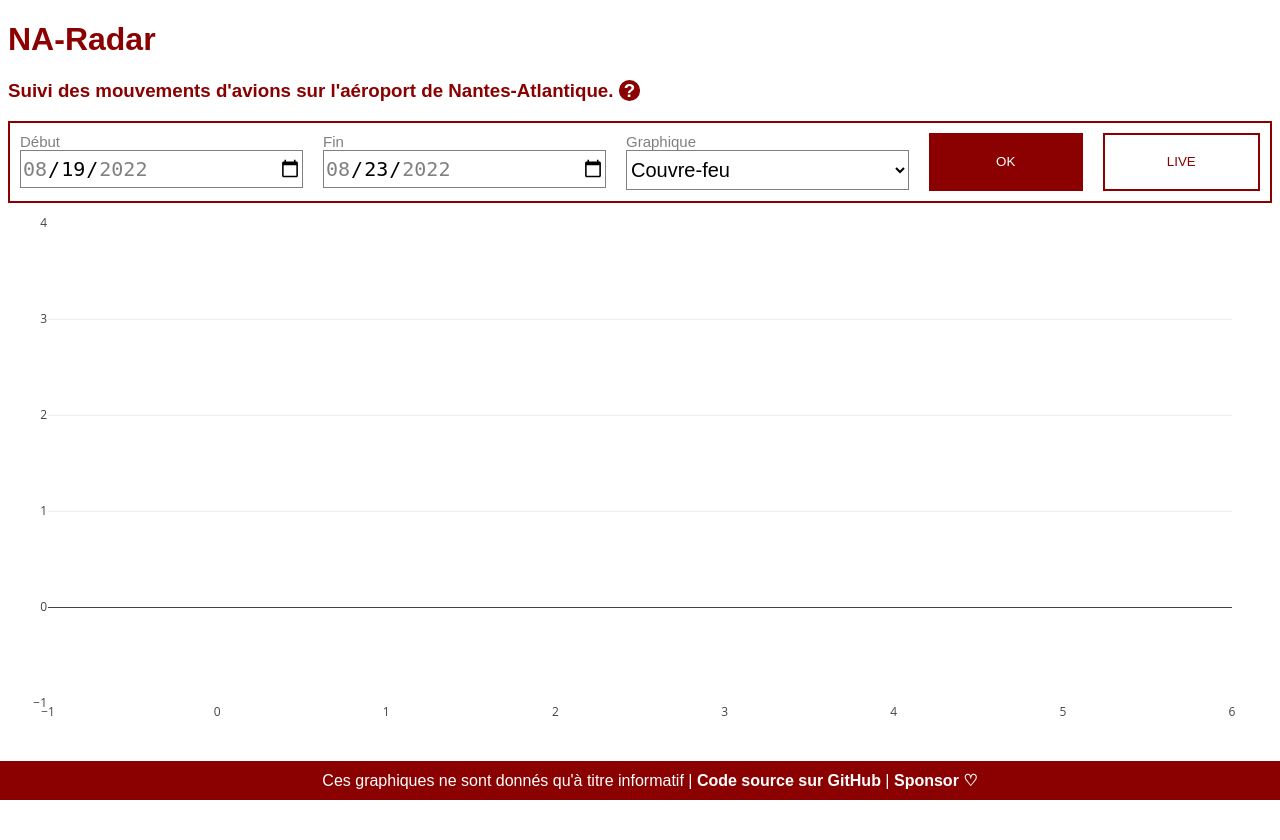
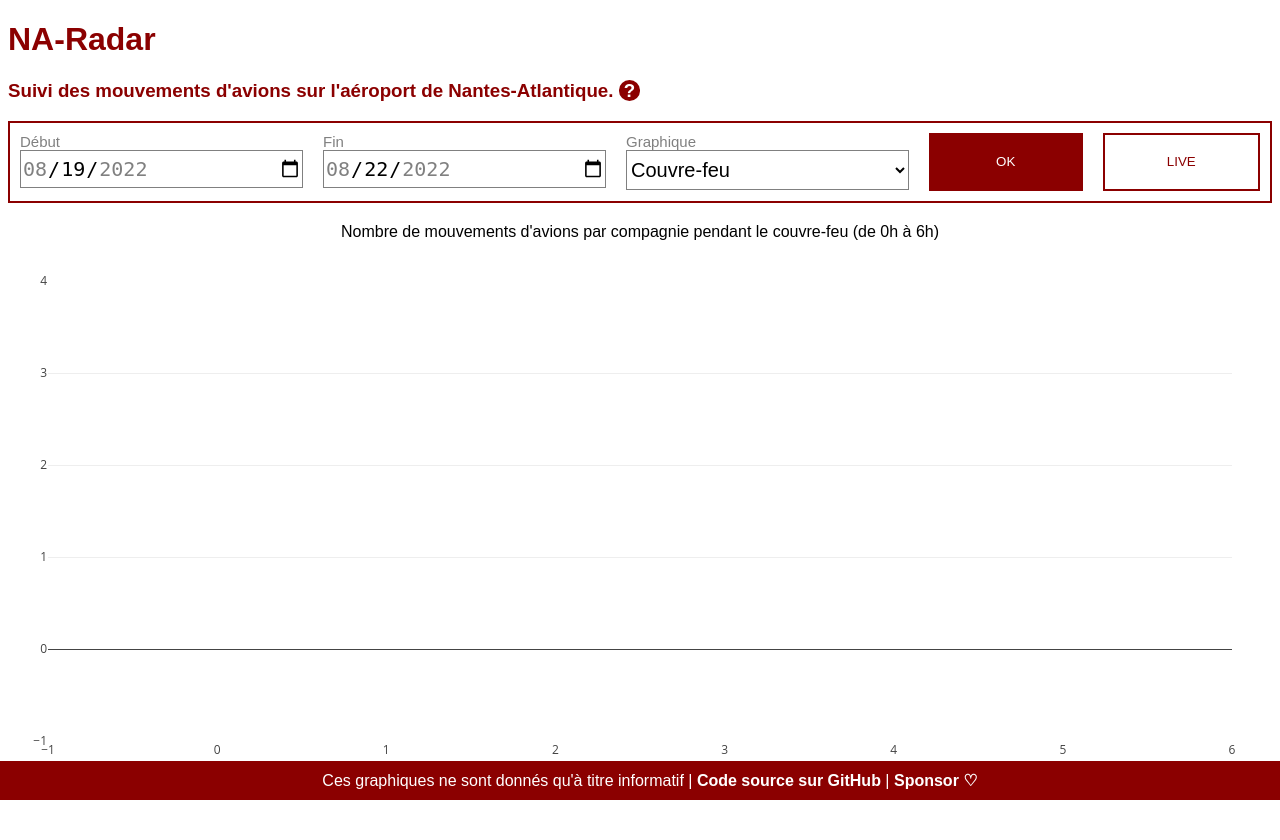
Before and after one commit to matteli/na-radar, a Flask app: page / in a window 1280 px wide. Shown: the top 840 px of the page. Before the commit the page ends 800 px from the top, so only its background shows below. Run offline with Flask 2, Linux system fonts and the light colour scheme; data that the repository does not hold is empty; parts of the project's set-up code (start-up, migrations or seed data) failed here and were passed over; some libraries are stand-ins or nearby versions.

Commit message:
last day change and title add

```diff
--- a/na_visualize/na_visualize.py
+++ b/na_visualize/na_visualize.py
@@ -12,9 +12,9 @@ app = Flask(__name__)
 @app.route("/", methods=["GET"])
 def index():
     start_date = START_DATE
-    end_date = (datetime.date.today() + datetime.timedelta(days=1)).isoformat()
+    end_date = datetime.date.today().isoformat()
     type_graph = "C"
-    airlines, amounts, total_amount, colors, order = get_data(
+    airlines, amounts, total_amount, colors, order, title = get_data(
         start_date, end_date, type_graph
     )
 
@@ -25,6 +25,7 @@ def index():
         total_amount=json.dumps(total_amount),
         colors=json.dumps(colors),
         order=json.dumps(order),
+        title=title,
         start_date=start_date,
         end_date=end_date,
         type_graph=type_graph,
@@ -53,7 +54,7 @@ def update_graph():
     if r_type_graph.match(type_graph) is None:
         return "Type de graphique inconnu", 400
 
-    airlines, amounts, total_amount, colors, order = get_data(
+    airlines, amounts, total_amount, colors, order, title = get_data(
         start_date, end_date, type_graph
     )
     return {
@@ -62,6 +63,7 @@ def update_graph():
         "total_amount": total_amount,
         "colors": colors,
         "order": order,
+        "title": title,
     }
 
 
@@ -72,7 +74,7 @@ def get_data(start_date, end_date, type_graph):
         start_time = int(datetime.datetime.fromisoformat(START_DATE).timestamp())
 
     try:
-        end_time = int(datetime.datetime.fromisoformat(end_date).timestamp())
+        end_time = int(datetime.datetime.fromisoformat(end_date).timestamp()) + 86400
     except ValueError:
         end_time = int(
             datetime.datetime.fromisoformat(
@@ -95,6 +97,7 @@ def get_data(start_date, end_date, type_graph):
         order = [
             "Couvre-feu",
         ]
+        title = "Nombre de mouvements d'avions par compagnie pendant le couvre-feu (de 0h à 6h)"
 
     elif type_graph == "H":
         sql = f"SELECT airline, \
@@ -110,6 +113,7 @@ def get_data(start_date, end_date, type_graph):
             "Jour",
             "Couvre-feu",
         ]
+        title = "Nombre de mouvements d'avions par compagnie pendant le couvre-feu (de 0h à 6h) ou le reste de la journée"
 
     elif type_graph == "Z":
         sql = f"SELECT airline, \
@@ -125,6 +129,7 @@ def get_data(start_date, end_date, type_graph):
             "Sud",
             "Nord",
         ]
+        title = "Nombre de mouvements d'avions par compagnie par le sud ou par le nord"
 
     elif type_graph == "MH":
         sql = f"SELECT airline, \
@@ -149,6 +154,7 @@ def get_data(start_date, end_date, type_graph):
             "Décollage couvre-feu",
             "Atterrissage couvre-feu",
         ]
+        title = "Nombre d'avions par compagnie décollant ou atterrissant pendant le couvre-feu (de 0h à 6h) ou le reste de la journée"
 
     elif type_graph == "ZH":
         sql = f"SELECT airline, \
@@ -173,6 +179,7 @@ def get_data(start_date, end_date, type_graph):
             "Sud couvre-feu",
             "Nord couvre-feu",
         ]
+        title = "Nombre de mouvements d'avions par compagnie utilisant l'aéroport par le sud ou par le nord pendant le couvre-feu (de 0h à 6h) ou le reste de la journée"
 
     elif type_graph == "MZ":
         sql = f"SELECT airline, \
@@ -197,6 +204,7 @@ def get_data(start_date, end_date, type_graph):
             "Atterrissage sud",
             "Atterrissage nord",
         ]
+        title = "Nombre d'avions par compagnie décollant ou atterrissant par le sud ou par le nord"
 
     cursor.execute(sql)
     rows = cursor.fetchall()
@@ -221,7 +229,7 @@ def get_data(start_date, end_date, type_graph):
             total_amount[2] += row[3]
             total_amount[3] += row[4]
 
-    return airlines, amounts, total_amount, colors, order
+    return airlines, amounts, total_amount, colors, order, title
 
 
 if __name__ == "__main__":
--- a/na_visualize/static/style.css
+++ b/na_visualize/static/style.css
@@ -65,6 +65,10 @@ select {
   font-size: 20px;
 }
 
+#title-graph {
+  text-align: center;
+}
+
 #chart {
   margin-bottom: 150px;
 }
@@ -74,6 +78,7 @@ select {
   flex-wrap: wrap;
   justify-content: space-around;
   border: 2px solid darkred;
+  margin-bottom: 20px;
 }
 
 #help-button {
--- a/na_visualize/templates/dash.html
+++ b/na_visualize/templates/dash.html
@@ -30,6 +30,7 @@
       <button id="live-button" class="button-released" type="button">LIVE</button>
     </form>
   </div>
+  <div id="title-graph"> </div>
   <div id="chart" class="chart"></div>
 {% endblock %}
 {% block script %}
@@ -40,9 +41,10 @@
     var colors = {{ colors | safe }};
     var order = {{ order | safe }};
     var total_amount = {{ total_amount | safe }};
+    var title = "{{ title | safe }}";
     var live = false;
     var intervalID;
-    draw_graph(airlines, amounts, colors, order, total_amount);
+    draw_graph(airlines, amounts, colors, order, total_amount, title);
     document.getElementById("submit-button").addEventListener("click", (e) => handleSubmit());
     document.getElementById("live-button").addEventListener("click", (e) => handleLive());
 
@@ -69,7 +71,8 @@
       }
     }
 
-    function draw_graph(airlines, amounts, colors, order, total_amount) {
+    function draw_graph(airlines, amounts, colors, order, total_amount, title) {
+      document.getElementById("title-graph").innerHTML = title;
       var bar = [];
       for (let key in order) {
         bar.push({
@@ -88,7 +91,7 @@
       var layout = {
         barmode: "stack",
         height: 600,
-        margin: { l: 40, r: 40, b: 100, t: 20 },
+        margin: { l: 40, r: 40, b: 100, t: 40 },
         legend: {
           x: 1,
           xanchor: "right",
@@ -112,7 +115,7 @@
         body: JSON.stringify(data),
       })
         .then(response => response.json())
-        .then(data => draw_graph(data["airlines"], data["amounts"], data["colors"], data["order"], data["total_amount"]))
+        .then(data => draw_graph(data["airlines"], data["amounts"], data["colors"], data["order"], data["total_amount"], data["title"]))
         .catch((error) => {
           console.error("Error:" + error);
         });
```
Also changed, not shown: na_visualize/templates/help.html (+6 -6 lines).
